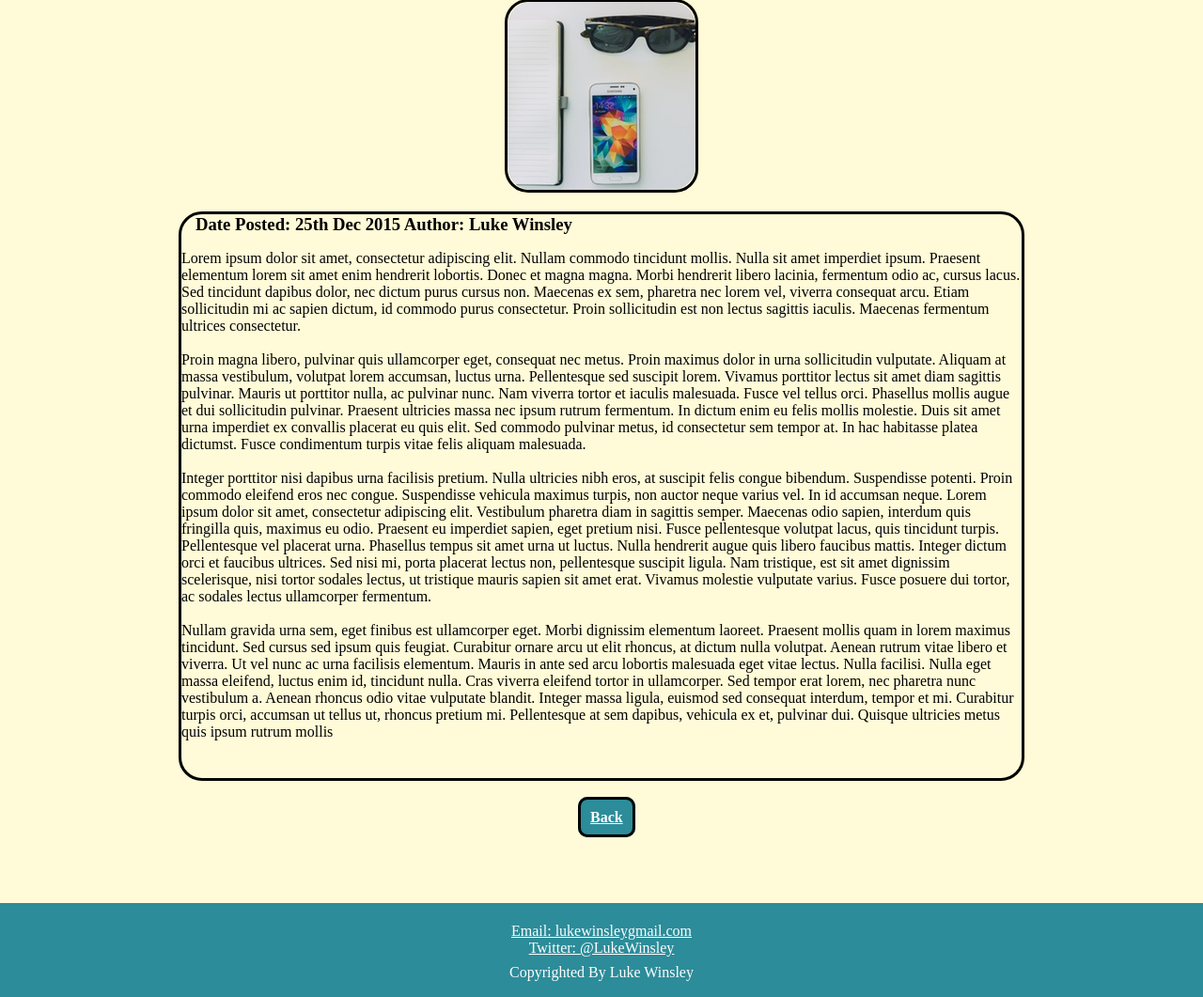
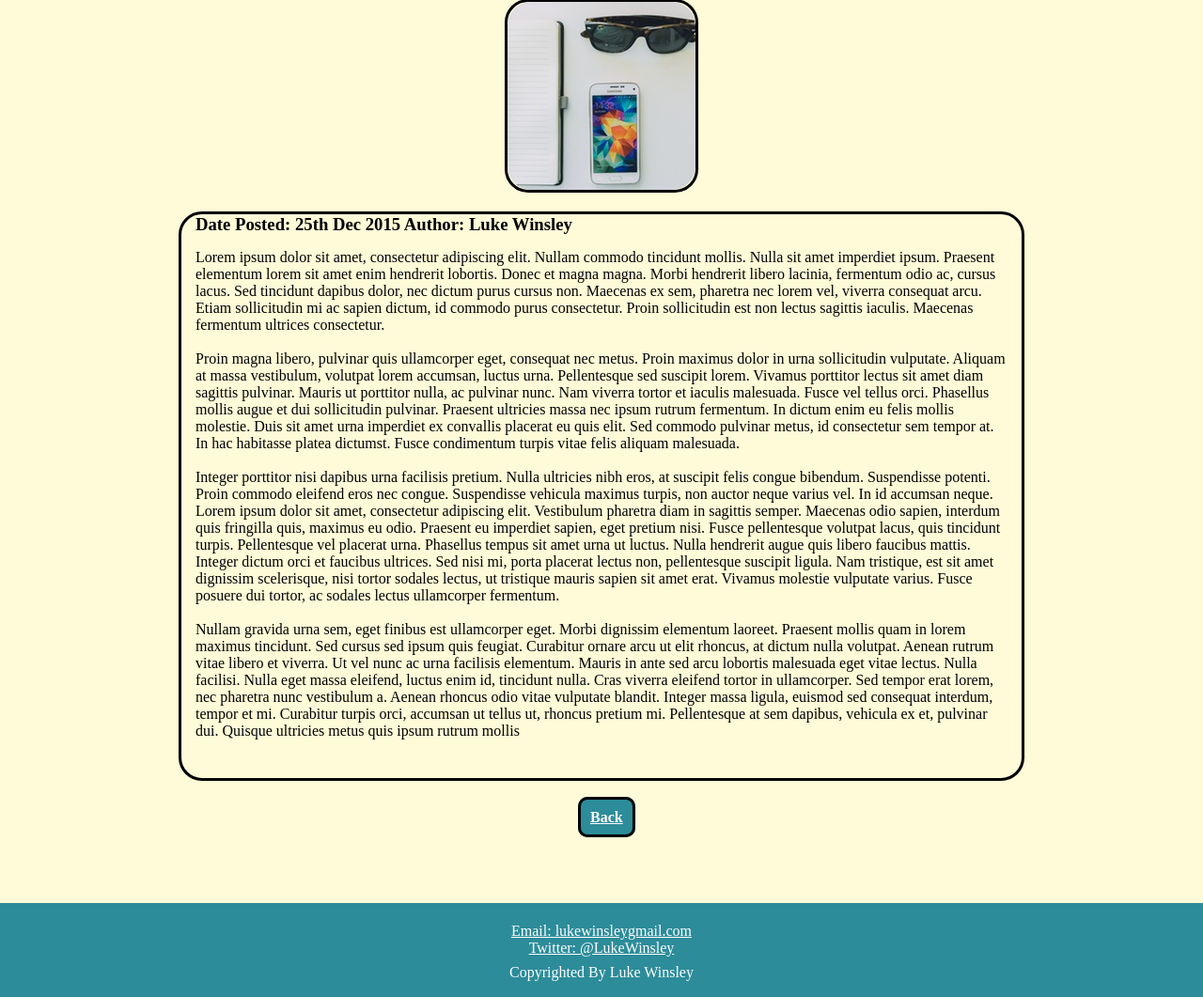
Before and after one commit to LukeW20/my-website, a PHP site: page /articalpage.html in a window 1280 px wide. Shown: the part 306-1367 px from the top of the page at 94% size. Run offline with PHP 8.4, Linux system fonts and the light colour scheme.

Commit message:
text margin ajustments

```diff
--- a/css/mainbody.css
+++ b/css/mainbody.css
@@ -455,6 +455,10 @@ body {
 	margin: 0 0 0 15px;
 }
 
+#articalpagecontent p {
+	margin: 15px 15px 0 15px;
+}
+
 #backbutton {
 	width: 50px;
 	height: 100px;
```
